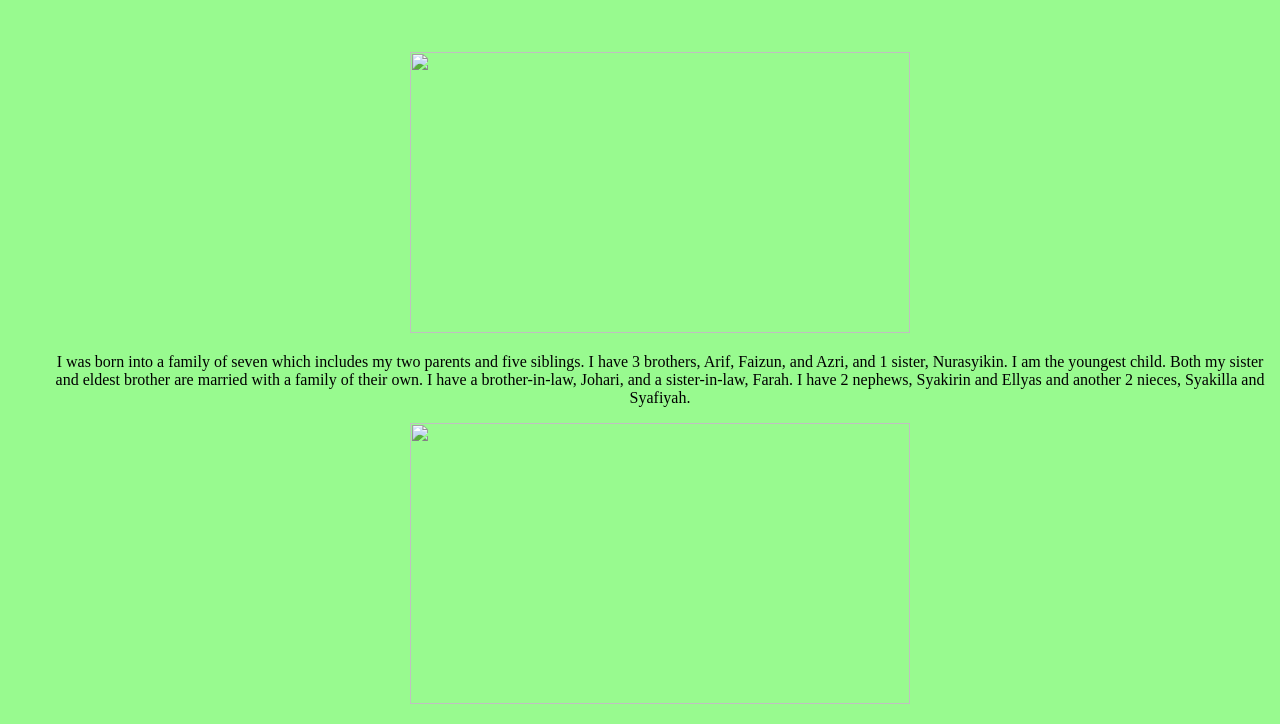
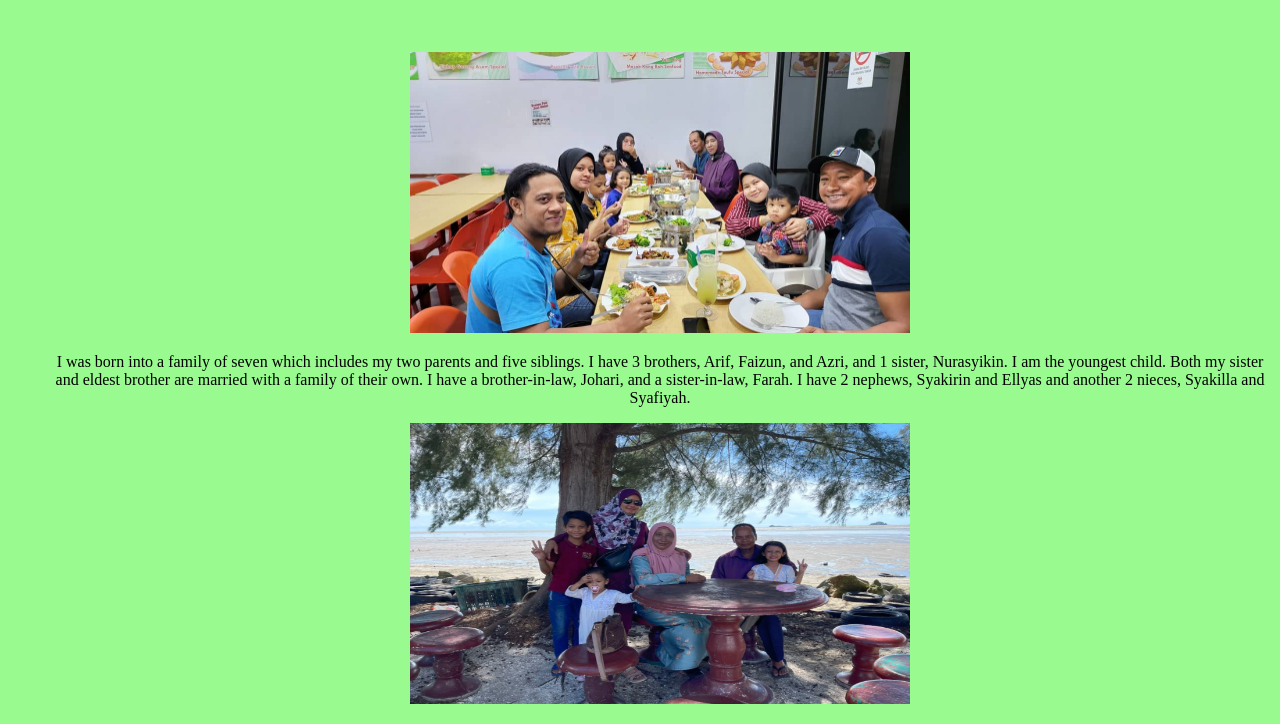
Before and after one commit to nisatf/personal-website, a plain HTML site: page family.html in a window 1280 px wide. Shown: the part 187-911 px from the top of the page. Drawn offline with Linux system fonts and the light colour scheme.

Commit message:
Update family.html

```diff
--- a/family.html
+++ b/family.html
@@ -28,11 +28,11 @@ ul li a:hover{background-color:blue;}
 
 <center><h1 style="font-size:350%;">Family</h1></center>
 <br>
-<div><center><img src="./images/family1.jpg" style="width:500px;height:281px;border:10cm;">
+<div><center><img src="./family1.jpg" style="width:500px;height:281px;border:10cm;">
 <br>
 <p align="center">I was born into a family of seven which includes my two parents and five siblings.
 I have 3 brothers, Arif, Faizun, and Azri, and 1 sister, Nurasyikin. I am the youngest child. Both my sister and eldest brother are married with a family of their own.
 I have a brother-in-law, Johari, and a sister-in-law, Farah. I have 2 nephews, Syakirin and Ellyas and another 2 nieces, Syakilla and Syafiyah.
 <br>
-<div><center><img src="./images/family2.jpg" style="width:500px;height:281px;border:10cm;">
+<div><center><img src="./family2.jpg" style="width:500px;height:281px;border:10cm;">
 <br>
```
